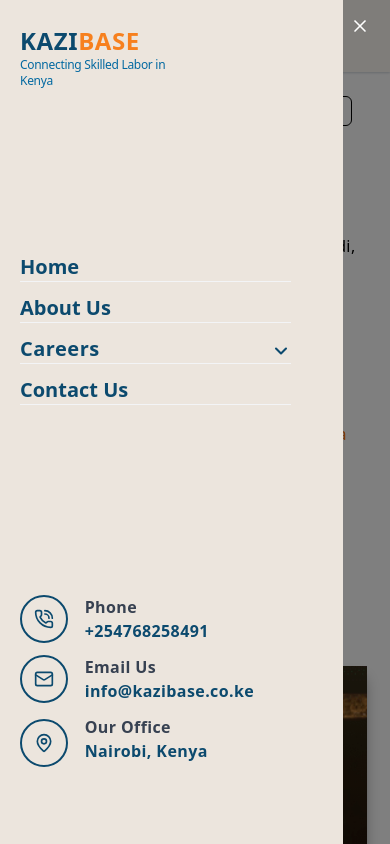
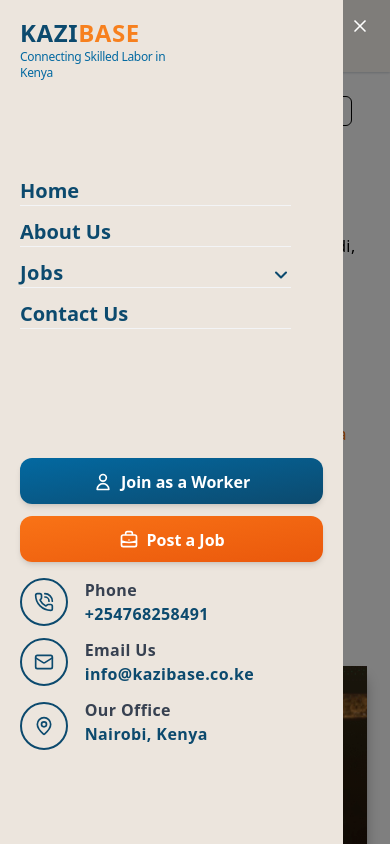
Before and after one commit to Muriuk/WorkHorizon, a Next.js app: page / in a window 390 px wide. Both pictures are taken after a click on the icon 354 px from the left and 36 px from the top of the page. Shown: the top 844 px of the page. Built offline with nearby package versions, Linux system fonts and the light colour scheme.

Commit message:
Update mobileMenu.tsx

```diff
--- a/app/ui/mobileMenu.tsx
+++ b/app/ui/mobileMenu.tsx
@@ -9,7 +9,7 @@
     const menu = [
         { link: '/', name: 'Home', active: false },
         { link: '/about-us', name: 'About Us', active: false },
-        { link: '/careers', name: 'Careers', active: false, dropdown:[{name:'Careers road map', link: '/careers'}, {name: 'Explore jobs', link: '/careers/jobs'}] },
+        { link: '/careers', name: 'Jobs', active: false, dropdown:[{name:'Understand KaziBase', link: '/careers'}, {name: 'Available Jobs', link: '/careers/jobs'}] },
         { link: '/contact-us', name: 'Contact Us', active: false },
     ]
     useEffect(() => {
@@ -34,7 +34,7 @@
 
                     {/* Sidebar */}
                     <div className={`w-[88%] h-auto min-h-[100vh] bg-sidemenu-bg px-5 fixed top-0 left-0 transform transition-transform ease-in-out duration-[0.7s] ${openMenu ? 'translate-x-0':'-translate-x-full'} `}>
-                        <div className='grid grid-rows-[30%,45%,20%] h-[90vh] my-[3vh]'>
+                        <div className='grid grid-rows-[20%,35%,15%,25%] h-[95vh] my-[2vh]'>
                         <div className=''>
                             <div className="w-[11rem] h-auto">
                                 <div className="flex flex-col">
@@ -58,6 +58,38 @@
                                 )
                             }
                         </div>
+
+                        {/* Action Buttons Section */}
+                        <div className='flex flex-col gap-3 mb-4'>
+                            <Link
+                                href={'/'}
+                                onClick={() => setOpenMenu(false)}
+                                className="relative group overflow-hidden bg-gradient-to-br from-sky-700 to-sky-900 text-white font-bold text-base py-3 px-4 rounded-xl shadow-md transition-all duration-300"
+                            >
+                                <span className="relative z-10 flex items-center justify-center">
+                                    <svg xmlns="http://www.w3.org/2000/svg" className="h-5 w-5 mr-2" fill="none" viewBox="0 0 24 24" stroke="currentColor">
+                                        <path strokeLinecap="round" strokeLinejoin="round" strokeWidth={2} d="M16 7a4 4 0 11-8 0 4 4 0 018 0zM12 14a7 7 0 00-7 7h14a7 7 0 00-7-7z" />
+                                    </svg>
+                                    Join as a Worker
+                                </span>
+                                <span className="absolute inset-0 h-full w-full scale-0 rounded-xl transition-all duration-300 group-hover:scale-100 group-hover:bg-sky-600"></span>
+                            </Link>
+
+                            <Link
+                                href={'/'}
+                                onClick={() => setOpenMenu(false)}
+                                className="relative group overflow-hidden bg-gradient-to-br from-orange-500 to-orange-600 text-white font-bold text-base py-3 px-4 rounded-xl shadow-md transition-all duration-300"
+                            >
+                                <span className="relative z-10 flex items-center justify-center">
+                                    <svg xmlns="http://www.w3.org/2000/svg" className="h-5 w-5 mr-2" fill="none" viewBox="0 0 24 24" stroke="currentColor">
+                                        <path strokeLinecap="round" strokeLinejoin="round" strokeWidth={2} d="M21 13.255A23.931 23.931 0 0112 15c-3.183 0-6.22-.62-9-1.745M16 6V4a2 2 0 00-2-2h-4a2 2 0 00-2 2v2m4 6h.01M5 20h14a2 2 0 002-2V8a2 2 0 00-2-2H5a2 2 0 00-2 2v10a2 2 0 002 2z" />
+                                    </svg>
+                                    Post a Job
+                                </span>
+                                <span className="absolute inset-0 h-full w-full scale-0 rounded-xl transition-all duration-300 group-hover:scale-100 group-hover:bg-orange-500"></span>
+                            </Link>
+                        </div>
+
                         <div className='flex flex-col'>
                             <div className='grid grid-cols-[20%,80%]  mb-3 items-center'>
                                 <div className='border-2 border-sky-900 flex p-3 w-fit rounded-[50%] justify-center'>
```
